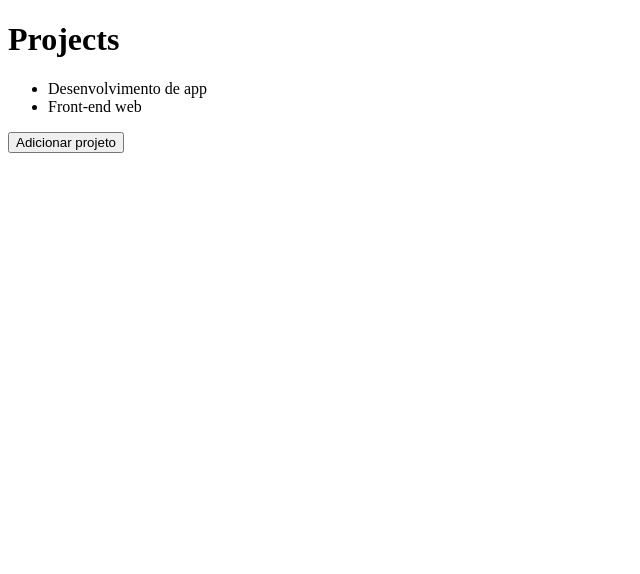
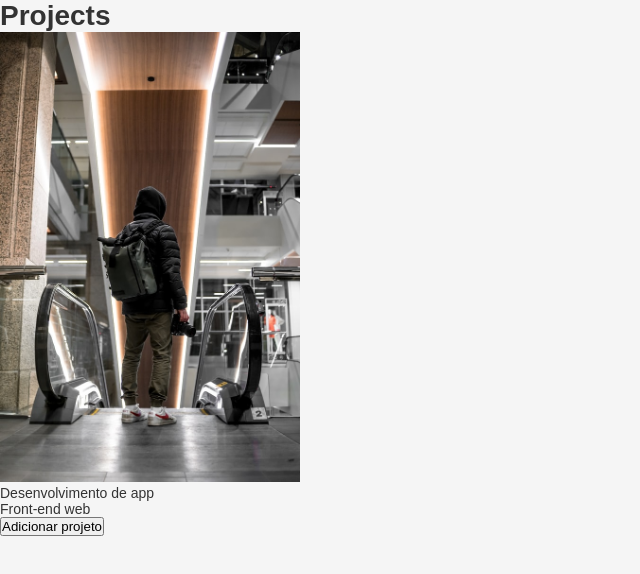
Before and after one commit to brunocmo/GS_modulo02, a React app: page / in a window 1280 px wide. Shown: the top 574 px of the page, without its empty margins (0-640 px from the left). Built offline with nearby package versions, Linux system fonts and the light colour scheme.

Commit message:
Add CSS and images

```diff
--- /dev/null
+++ b/src/App.css
@@ -0,0 +1,12 @@
+* {
+  margin: 0;
+  padding: 0;
+  outline: 0;
+  box-sizing: border-box;
+}
+
+body{
+  background: #f5f5f5;
+  font: 14px sans-serif;
+  color: #333
+}
--- a/src/App.js
+++ b/src/App.js
@@ -1,4 +1,7 @@
 import React, { useState } from 'react';
+
+import './App.css';
+import backgroundImage from './assets/background.jpeg'
 
 import Header from './components/Header'
 
@@ -15,6 +18,8 @@
   <>
     <Header title="Projects" />
 
+    <img width={300} src={backgroundImage} />
+
     <ul>
       {projects.map(project => {
         return <li key={project}>{project}</li>
--- a/webpack.config.js
+++ b/webpack.config.js
@@ -17,6 +17,20 @@
         use: {
           loader: 'babel-loader',
         }
+      },
+      {
+        test: /\.css$/,
+        exclude: /node_modules/,
+        use: [
+          { loader: 'style-loader'},
+          { loader: 'css-loader' },
+        ]
+      },
+      {
+        test: /.*\.(gif|png|jpe?g)$/i,
+        use: {
+          loader: 'file-loader',
+        }
       }
     ]
   },
```
Also changed, not shown: package.json (+7 -0 lines), src/assets/background.jpeg (added), 1 other file (tests, documents, lock files or other folders).
